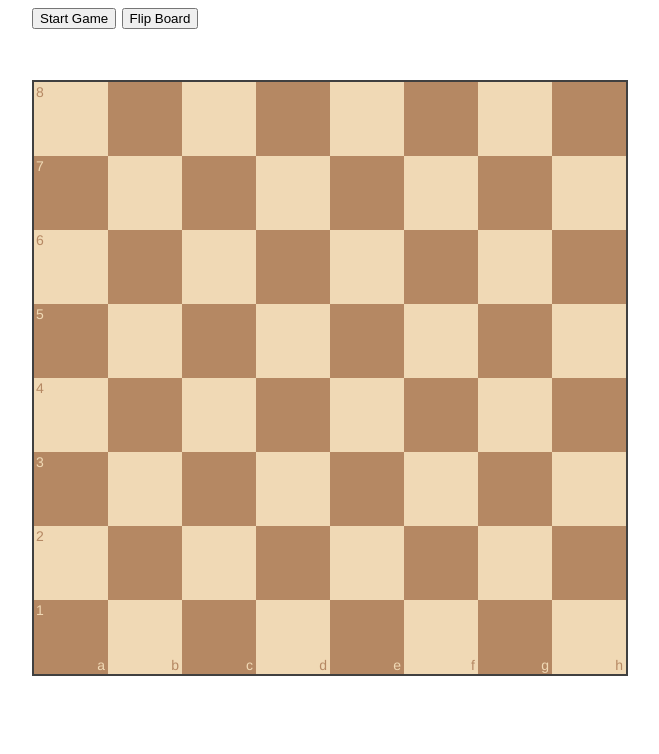
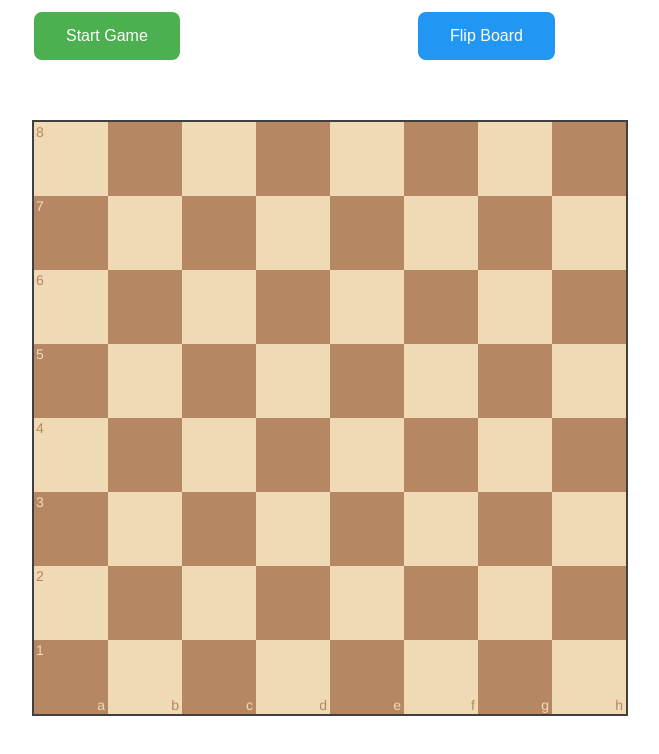
Before and after one commit to peter-lucia/go-chess, a website: page ui/index.html in a window 1280 px wide. Shown: the whole page, without its empty margins (352-1011 px from the left). Drawn offline with nearby package versions, Linux system fonts and the light colour scheme.

Commit message:
Updated README.md

```diff
--- a/ui/css/style.css
+++ b/ui/css/style.css
@@ -2,21 +2,62 @@
     width: 600px;
     position: absolute;
     left: 30%;
-    top: 10%;
+    top: 15%;
 }
 
 #IsPlayer1Turn {
     position: absolute;
-    left: 44%;
+    left: 45%;
+    background-color: white; /* Green background */
+    color: black; /* White text */
+    border: none; /* No border */
+    padding: 15px 32px; /* Padding for a larger button */
+    text-align: center; /* Center the text */
+    text-decoration: none; /* No underline */
+    display: inline-block; /* Align buttons inline */
+    font-size: 16px; /* Font size */
+    margin: 4px 2px; /* Margin around buttons */
+    cursor: pointer; /* Pointer cursor on hover */
+    border-radius: 8px; /* Rounded corners */
+    transition: background-color 0.3s, transform 0.2s; /* Smooth transitions */
+}
+
+
+/* General button styles */
+button {
+    background-color: #4CAF50; /* Green background */
+    color: white; /* White text */
+    border: none; /* No border */
+    padding: 15px 32px; /* Padding for a larger button */
+    text-align: center; /* Center the text */
+    text-decoration: none; /* No underline */
+    display: inline-block; /* Align buttons inline */
+    font-size: 16px; /* Font size */
+    margin: 4px 2px; /* Margin around buttons */
+    cursor: pointer; /* Pointer cursor on hover */
+    border-radius: 8px; /* Rounded corners */
+    transition: background-color 0.3s, transform 0.2s; /* Smooth transitions */
+}
+
+/* Hover effects */
+button:hover {
+    background-color: #45a049; /* Darker green on hover */
+    transform: scale(1.05); /* Slightly increase size */
+}
+
+/* Specific styles for each button */
+#startBtn {
+    background-color: #4CAF50; /* Green */
+    position: absolute;
+    left: 30%;
 }
 
 #flipBoardBtn {
+    background-color: #2196F3; /* Blue */
     position: absolute;
-    left: 37%;
+    left: 60%;
 }
 
-#startBtn {
-    position: absolute;
-    left: 30%;
-
+#flipBoardBtn:hover {
+    background-color: #0b7dda; /* Darker blue on hover */
 }
```
Also changed, not shown: README.md, images/go_chess.jpg (deleted), images/go_chess.png (added).
